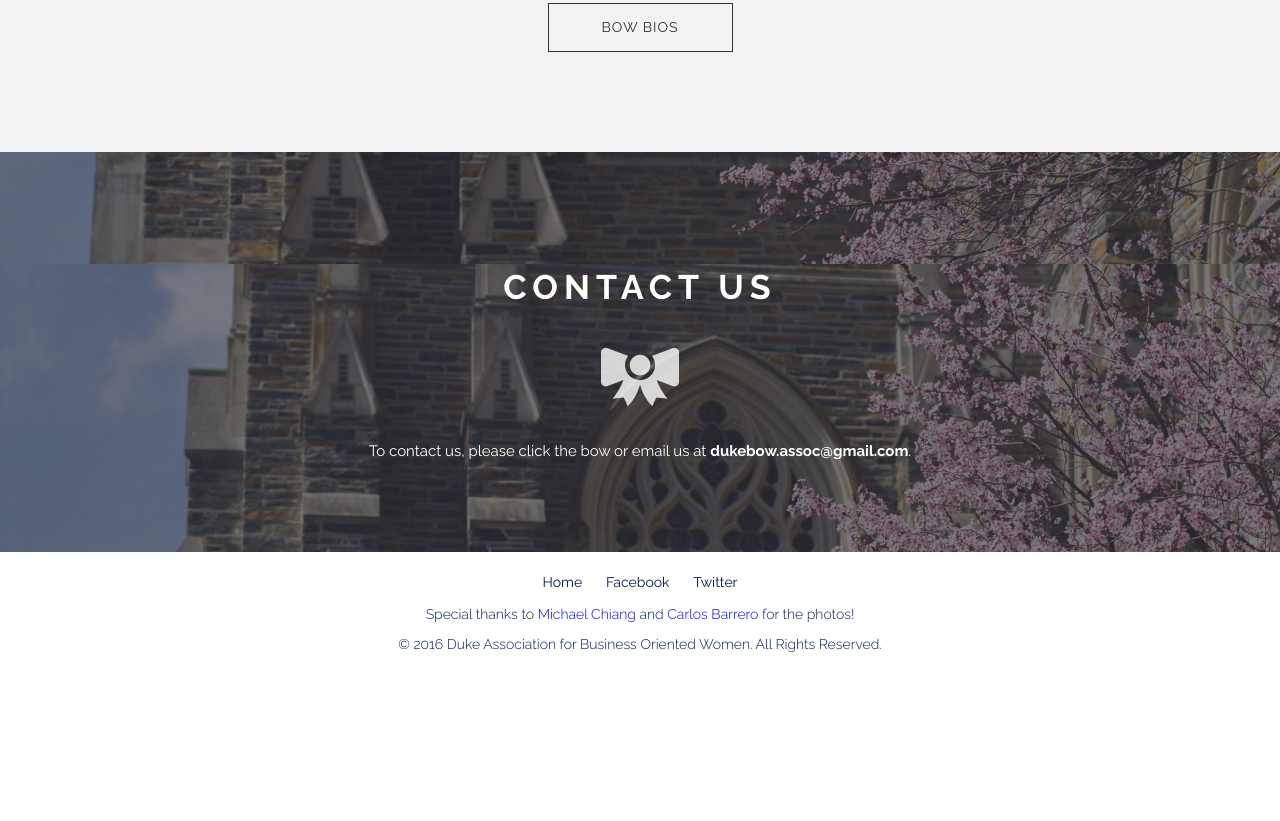
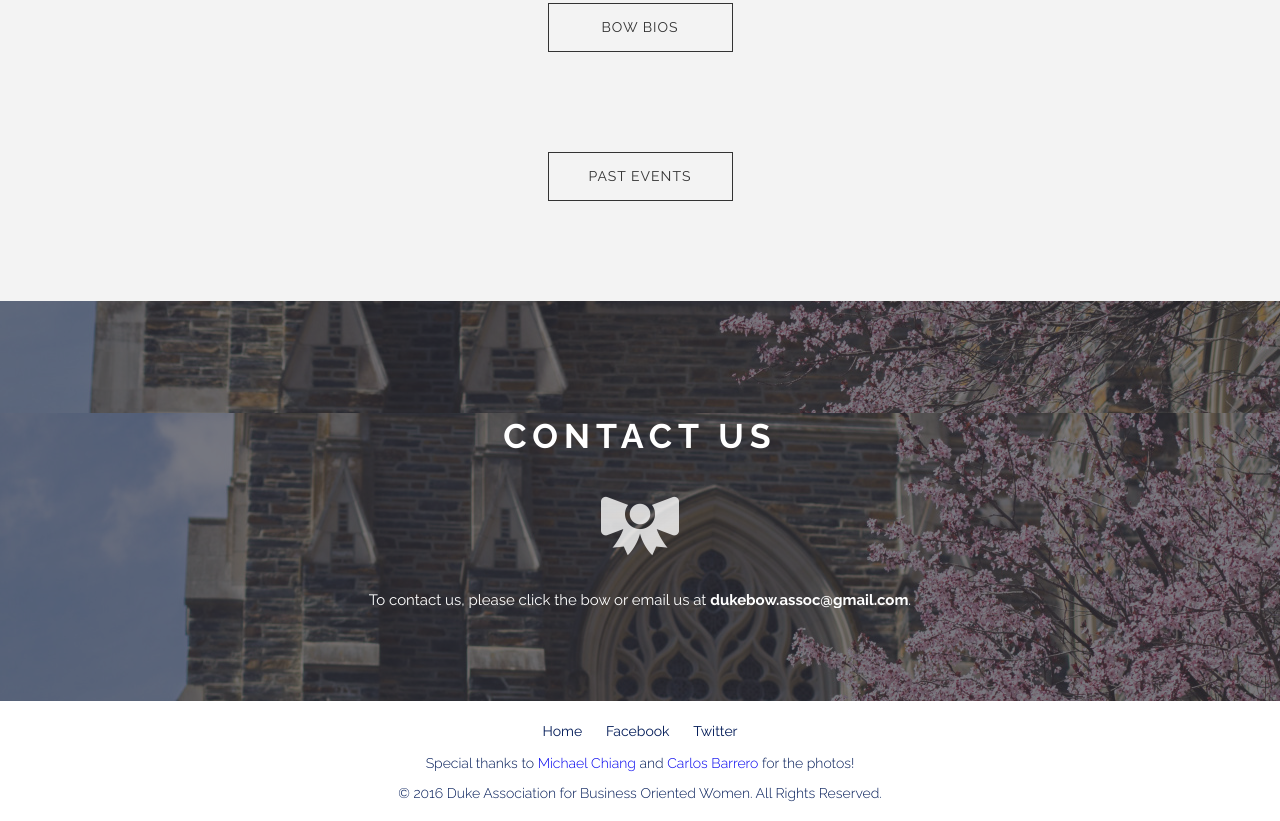
Before and after one commit to DUKE-BOW/DUKE-BOW.github.io, a plain HTML site: page index.html in a window 1280 px wide. Shown: the part 2490-3311 px from the top of the page. Before the commit the page ends 3162 px from the top, so only its background shows below. Drawn offline with Linux system fonts and the light colour scheme.

Commit message:
Update index.html

```diff
--- a/index.html
+++ b/index.html
@@ -372,7 +372,7 @@ SBC co-chair  Tory  Trombley
         </ul>
 
    <a href="bios.html" target = "blanks"><div class="read-more">BOW BIOS</div></a>
-   <a href="past-events.html" target = "blanks"></a>
+   <a href="past-events.html" target = "blanks"><div class="read-more">past events</div></a>
    </div>
 
    </section>
```
